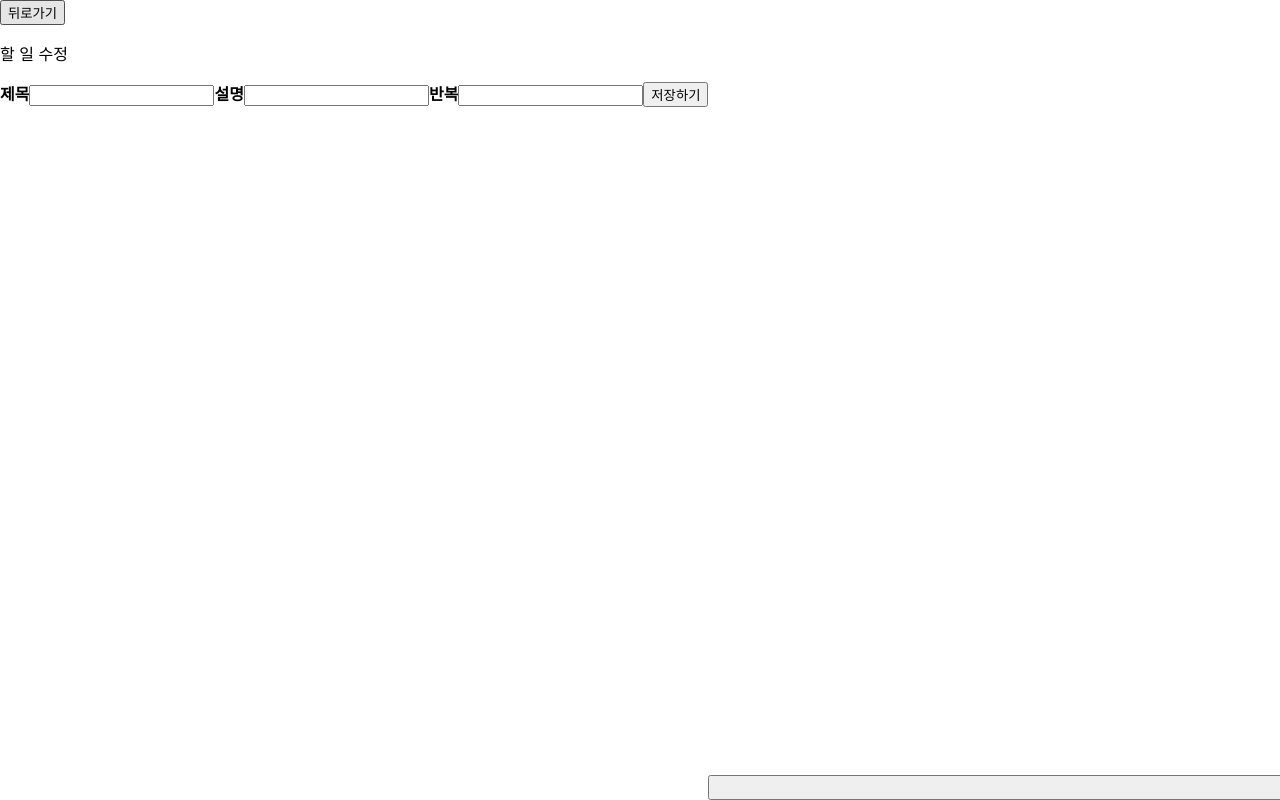
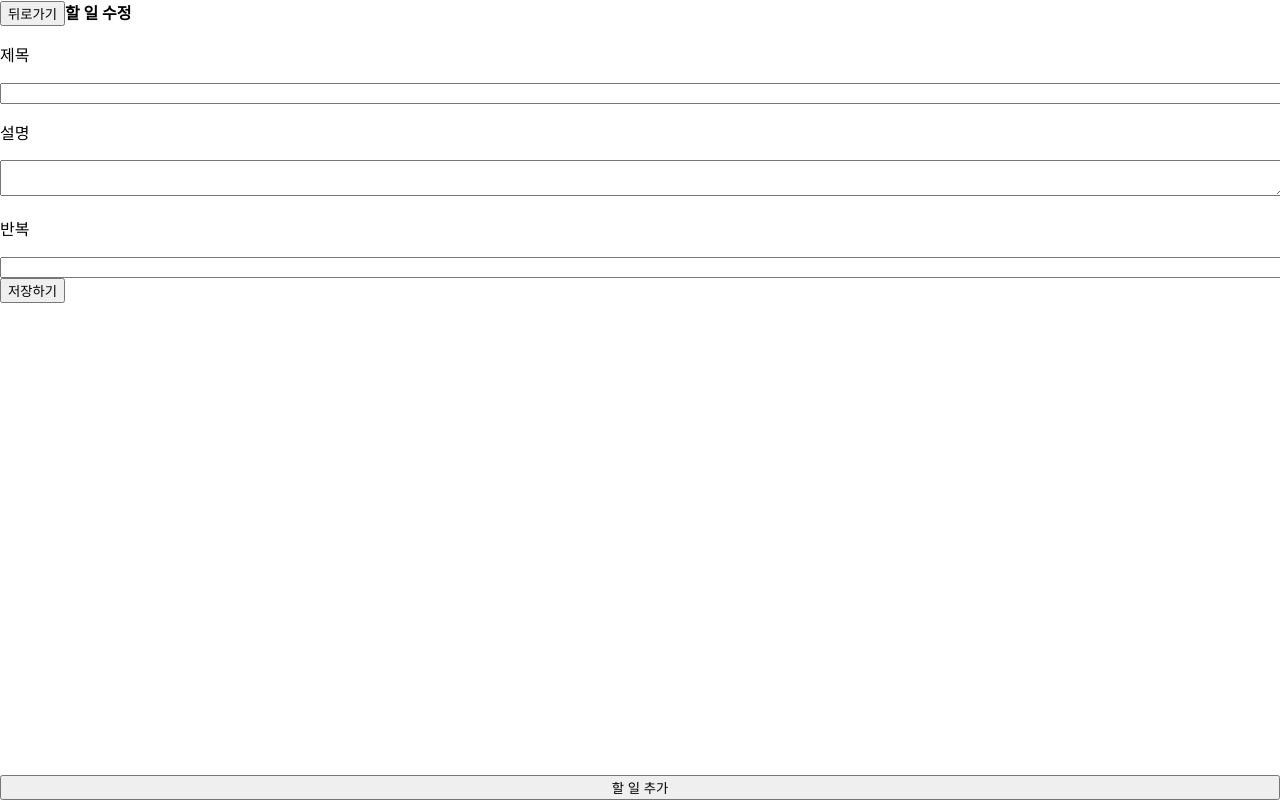
Before and after one commit to NicetoMeets/react-news, a React (Create React App) app: page /todo in a window 1280 px wide. Built offline with nearby package versions, Linux system fonts and the light colour scheme.

Commit message:
redux state 저장되도록 ㅅ줭

```diff
--- a/src/Common/todoReducer.js
+++ b/src/Common/todoReducer.js
@@ -9,10 +9,16 @@ const todoSlice = createSlice({
     initialState,
     reducers: {
         setTodo: (state, action) => {
-            return [...state, action.payload];
+            // return {todo: []}
+            return {todo: [...state.todo, action.payload]};
+
+        },
+        removeTodo: (state, action) => {
+            console.log(state)
+            return {todo: []};
         }
     }
 });
 
-export const {setTodo} = todoSlice.actions;
+export const {setTodo, removeTodo} = todoSlice.actions;
 export default todoSlice.reducer;
--- a/src/Components/TodoItem/TodoItem.jsx
+++ b/src/Components/TodoItem/TodoItem.jsx
@@ -1,9 +1,10 @@
 import { useSelector } from "react-redux";
+import { removeTodo } from "../../Common/todoReducer";
 
 function TodoItem () {
 
     const todos = useSelector((state) => {
-        return state.todo;
+        return state.todo.todo;
     })
 
     console.log(todos, 'todos')
@@ -11,6 +12,19 @@ function TodoItem () {
     return (
         <>
             <strong>오늘의 할 일</strong>
+            <button onClick={() => removeTodo()}>gd</button>
+
+            <div className="t">
+            {
+                todos && todos.todo.map((item, idx) => {
+                    return <div key={idx}>
+                        <strong>{item.title}</strong>
+                        <p>{item.cntnt}</p>
+                        <p>{item.days}</p>
+                    </div>
+                })
+            }
+            </div>
         </>
     )
 }
--- a/src/Pages/Todo/Todo.jsx
+++ b/src/Pages/Todo/Todo.jsx
@@ -14,21 +14,32 @@ function Todo () {
     const [isAdd, setIsAdd] = useState(action === TodoAction.ADD ? true : false);
 
     const saveTodo = () => {
-        dispatch(setTodo("1"));
+        console.log(input, 'save')
+        dispatch(setTodo(input));
+    }
+
+    const [input, setInput] = useState({});
+    const onChangeInput = (e) => {
+        const { target : { value, name }} = e;
+
+        setInput({
+            ...input,
+            [name]: value
+        })
     }
 
     return (
-        <>
+        <div className="todos">
             <button onClick={() => navigate(-1)}>뒤로가기</button>
-            <p>{isAdd ? "할 일 추가" : "할 일 수정"}</p>
-            <strong>제목</strong>
-            <input name="title"></input>
-            <strong>설명</strong>
-            <input name="cntnt"></input>
-            <strong>반복</strong>
-            <input name="days"></input>
+            <strong>{isAdd ? "할 일 추가" : "할 일 수정"}</strong>
+            <p>제목</p>
+            <input name="title" onChange={(e) => onChangeInput(e)}></input>
+            <p>설명</p>
+            <textarea name="cntnt" onChange={(e) => onChangeInput(e)}></textarea>
+            <p>반복</p>
+            <input name="days" onChange={(e) => onChangeInput(e)}></input>
             <button onClick={() =>saveTodo()}>저장하기</button>
-        </>
+        </div>
     )
 }
 
--- a/src/index.css
+++ b/src/index.css
@@ -37,9 +37,25 @@ code {
   font-size: small;
 }
 
+/* 할일 */
+.todos {
+  width: 100%;;
+}
+.todos * {
+}
+.todos input{
+  width: 100%;
+}
+.todos textarea{
+  width: 100%;
+}
+
 /* Footer */
 .footer {
   position: fixed;
   bottom: 0;
   width: 100%;
 }
+.footer button{
+  height: 200px;
+}
```
